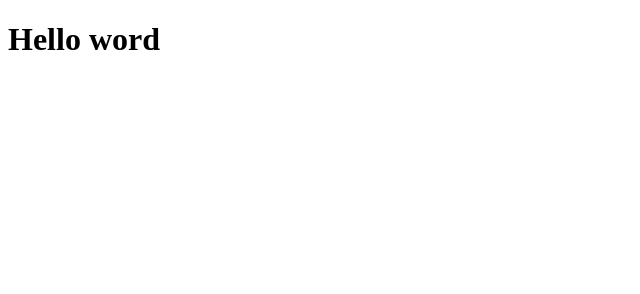
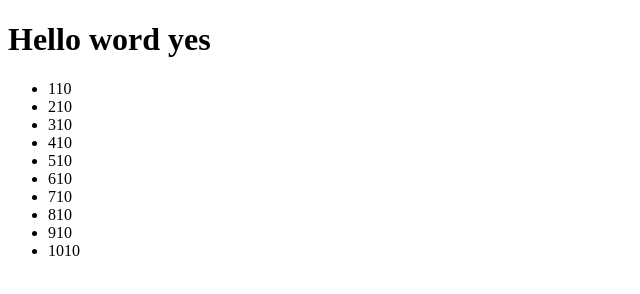
Before and after one commit to santsm19/pruebagit, a plain HTML site: page index.html in a window 1280 px wide. Shown: the whole page, without its empty margins (0-640 px from the left). Drawn offline with Linux system fonts and the light colour scheme.

Commit message:
modificando

```diff
--- a/index.html
+++ b/index.html
@@ -6,6 +6,18 @@
     <title>Document</title>
 </head>
 <body>
-    <h1>Hello word</h1>
+    <h1>Hello word yes</h1>
+    <ul>
+        <li>110</li>
+        <li>210</li>
+        <li>310</li>
+        <li>410</li>
+        <li>510</li>
+        <li>610</li>
+        <li>710</li>
+        <li>810</li>
+        <li>910</li>
+        <li>1010</li>
+    </ul>
 </body>
 </html>
```
Also changed, not shown: 1 other file.
